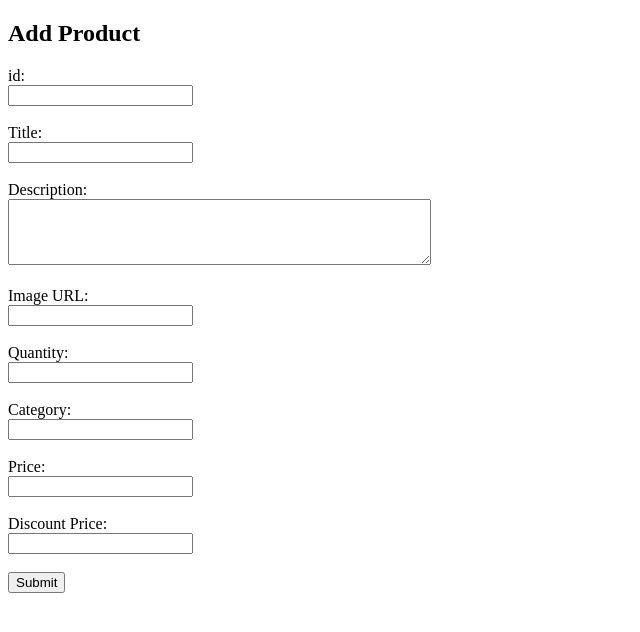
After one commit to meherab31/CRUD---RESTful-API, a PHP site: page /test_postform.html in a window 1280 px wide. The commit adds this page. Shown: the top 632 px of the page, without its empty margins (0-640 px from the left). Run offline with PHP 8.4, Linux system fonts and the light colour scheme.

Commit message:
post method done

```diff
--- /dev/null
+++ b/test_postform.html
@@ -0,0 +1,73 @@
+<!DOCTYPE html>
+<html lang="en">
+<head>
+    <meta charset="UTF-8">
+    <title>Post Form</title>
+</head>
+<body>
+    <h2>Add Product</h2>
+    <form id="productForm" method="post">
+
+        <label for="id">id:</label><br>
+        <input type="id" id="id" name="id"><br><br>
+
+        <label for="title">Title:</label><br>
+        <input type="text" id="title" name="title"><br><br>
+
+        <label for="description">Description:</label><br>
+        <textarea id="description" name="description" rows="4" cols="50"></textarea><br><br>
+
+        <label for="image">Image URL:</label><br>
+        <input type="text" id="image" name="image"><br><br>
+
+        <label for="quantity">Quantity:</label><br>
+        <input type="text" id="quantity" name="quantity"><br><br>
+
+        <label for="category">Category:</label><br>
+        <input type="text" id="category" name="category"><br><br>
+
+        <label for="price">Price:</label><br>
+        <input type="text" id="price" name="price"><br><br>
+
+        <label for="discount_price">Discount Price:</label><br>
+        <input type="text" id="discount_price" name="discount_price"><br><br>
+
+        <input type="submit" value="Submit">
+    </form>
+
+    <script>
+        document.getElementById("productForm").addEventListener("submit", function(event) {
+            event.preventDefault(); // Prevent the form from submitting normally
+
+            // Create a JSON object from the form data
+            const formData = {
+                id: document.getElementById("id").value,
+                title: document.getElementById("title").value,
+                description: document.getElementById("description").value,
+                image: document.getElementById("image").value,
+                quantity: document.getElementById("quantity").value,
+                category: document.getElementById("category").value,
+                price: document.getElementById("price").value,
+                discount_price: document.getElementById("discount_price").value
+            };
+
+            // Send the JSON data to the server using Fetch API
+            fetch("test.php", {
+                method: "POST",
+                headers: {
+                    "Content-Type": "application/json"
+                },
+                body: JSON.stringify(formData)
+            })
+            .then(response => response.json())
+            .then(data => {
+                console.log(data); // Log the response from the server
+                alert(data.message); // Show a message to the user
+            })
+            .catch(error => {
+                console.error("Error:", error);
+            });
+        });
+    </script>
+</body>
+</html>
```
Also changed, not shown: test.php (+38 -0 lines).
